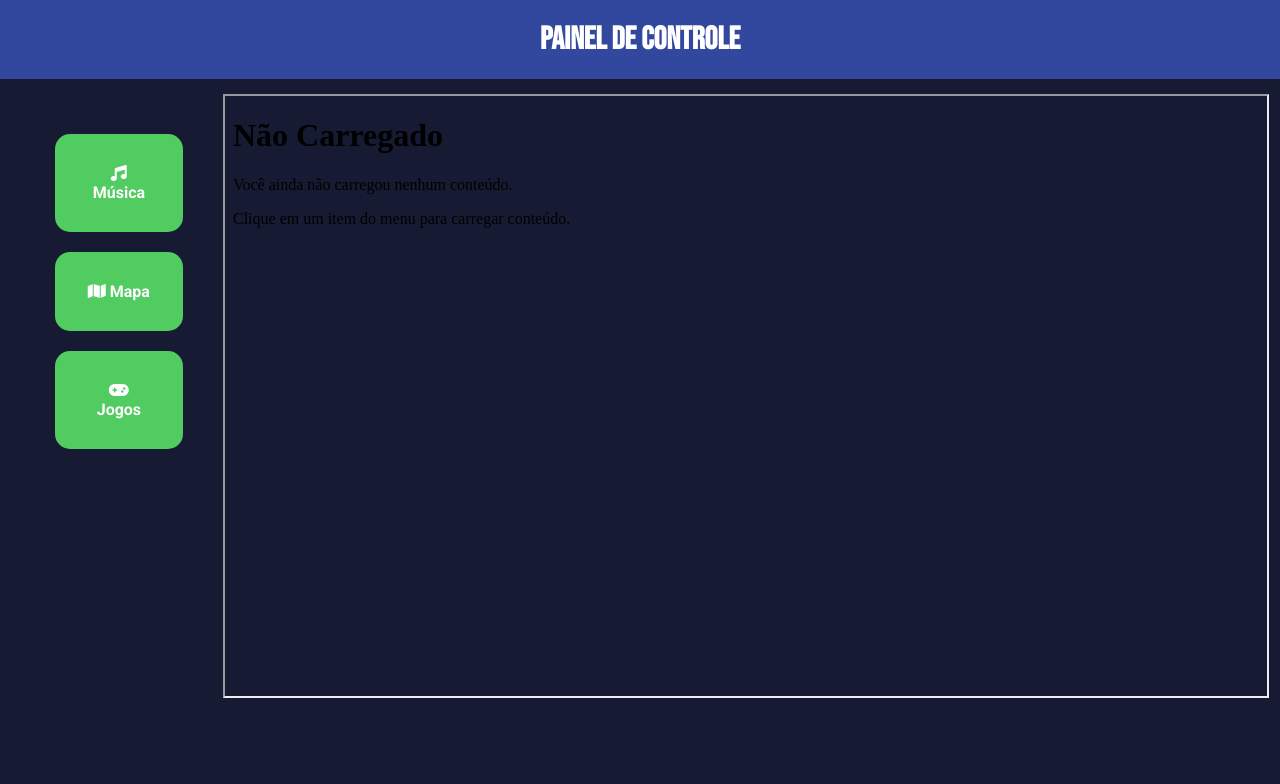
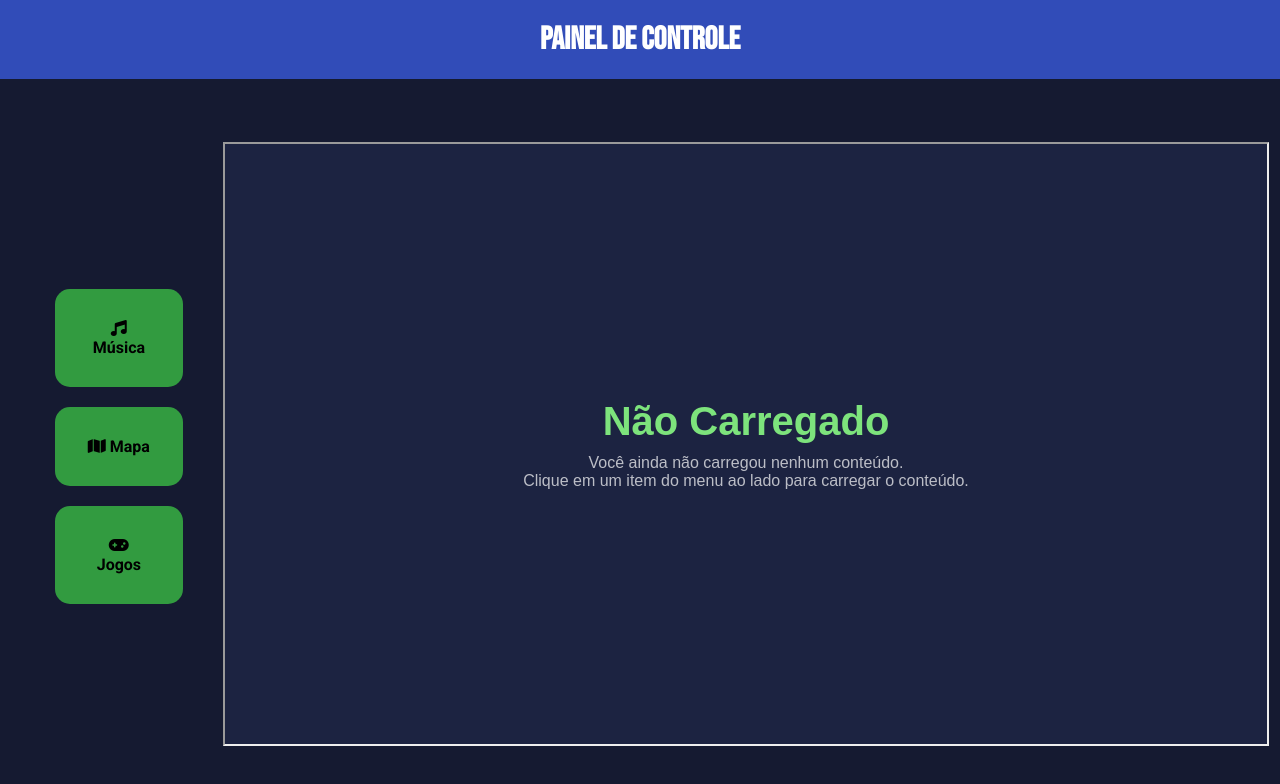
Before and after one commit to Jhown-glitch/Dashboard-de-M-dia, a plain HTML site: page index.html in a window 1280 px wide. Drawn offline with Linux system fonts and the light colour scheme.

Commit message:
Finalizacao

```diff
--- a/index.html
+++ b/index.html
@@ -14,9 +14,15 @@
     <div>
         <nav>
             <ul>
-                <li><i class="fa-solid fa-music"></i> <a href="https://www.youtube.com/embed/sF80I-TQiW0?si=Lhgp6rEbZoFQzVpW" target="frame">Música</a></li>
-                <li><i class="fa-solid fa-map"></i> <a href="https://www.google.com/maps/embed?pb=!1m18!1m12!1m3!1d117134.24481847843!2d-46.54782764006397!3d-23.444402221799077!2m3!1f0!2f0!3f0!3m2!1i1024!2i768!4f13.1!3m3!1m2!1s0x94cef53fb1b5e26d%3A0x974ce18d22c3555b!2sGuarulhos%2C%20SP!5e0!3m2!1spt-BR!2sbr!4v1776470938883!5m2!1spt-BR!2sbr" target="frame">Mapa</a></li>
-                <li><i class="fa-solid fa-gamepad"></i> <a href="https://2048game.com/pt/" target="frame">Jogos</a></li>
+                <a href="https://www.youtube.com/embed/sF80I-TQiW0?si=Lhgp6rEbZoFQzVpW" target="frame">
+                    <li><i class="fa-solid fa-music"></i> Música</li>
+                </a>
+                <a href="https://www.google.com/maps/embed?pb=!1m18!1m12!1m3!1d117134.24481847843!2d-46.54782764006397!3d-23.444402221799077!2m3!1f0!2f0!3f0!3m2!1i1024!2i768!4f13.1!3m3!1m2!1s0x94cef53fb1b5e26d%3A0x974ce18d22c3555b!2sGuarulhos%2C%20SP!5e0!3m2!1spt-BR!2sbr!4v1776470938883!5m2!1spt-BR!2sbr" target="frame">
+                    <li><i class="fa-solid fa-map"></i> Mapa</li>
+                </a>
+                <a href="https://2048game.com/pt/" target="frame">
+                    <li><i class="fa-solid fa-gamepad"></i> Jogos</li>
+                </a>
             </ul>
         </nav>
         <main>
--- a/nload.html
+++ b/nload.html
@@ -3,11 +3,40 @@
 <head>
     <meta charset="UTF-8">
     <meta name="viewport" content="width=device-width, initial-scale=1.0">
+    <style>
+        * {
+            margin: 0;
+            padding: 0;
+            box-sizing: border-box;
+        }
+
+        body {
+            display: flex;
+            flex-direction: column;
+            justify-content: center;
+            align-items: center;
+            text-align: center;
+            height: 100vh;
+            background-color: #1c2341;
+            color: #7de37c;
+            font-family: Arial, sans-serif;
+        }
+
+        h1 {
+            font-size: 2.5rem;
+            margin-bottom: 10px;
+        }
+
+        p {
+            color: #ffffff;
+            opacity: 0.7;
+        }
+    </style>
     <title>Não Carregado</title>
 </head>
 <body>
     <h1>Não Carregado</h1>
     <p>Você ainda não carregou nenhum conteúdo.</p>
-    <p>Clique em um item do menu para carregar conteúdo.</p>
+    <p>Clique em um item do menu ao lado para carregar o conteúdo.</p>
 </body>
 </html>
--- a/styles/style.css
+++ b/styles/style.css
@@ -3,10 +3,10 @@
 @import url('https://fonts.googleapis.com/css2?family=Bebas+Neue&family=Montserrat:ital,wght@0,100..900;1,100..900&family=Open+Sans:ital,wght@0,300..800;1,300..800&family=Roboto:ital,wght@0,100..900;1,100..900&display=swap');
 
 :root {
-    --primary-color-dark: #161b33;
-    --primary-color-light: #32489e;
-    --secondary-color-dark: #51cc61;
-    --secondary-color-light: #7de37c;
+    --primary-color-dark: #151a31;
+    --primary-color-light: #314cb8;
+    --secondary-color-dark: #329b40;
+    --secondary-color-light: #42cc55;
     --background-color: #f0f0f0;
     --text-color-dark: #ffffff;
     --text-color-light: #000000;
@@ -48,7 +48,7 @@
     nav ul, a {
         list-style-type: none;
         text-decoration: none;
-        color: var(--text-color-dark);
+        color: var(--text-color-light);
         font-weight: bold;
     }
 
@@ -61,12 +61,18 @@
 
     li:hover {
         background-color: var(--secondary-color-light);
+        border: 1px solid var(--background-color);
+        color: var(--text-color-dark);
         scale: 1.05;
         transition: all 0.5s ease-in-out;
     }
 
-    li:active {
-        box-shadow: 1px 1px 5px var(--background-color);
+    a:focus li, a:active li {
+        background-color: var(--secondary-color-light);
+        border: 1px solid var(--background-color);
+        box-shadow: 0px 0px 10px var(--background-color);
+        color: var(--text-color-dark);
+        scale: 1.05;
     }
 
     iframe {
@@ -87,11 +93,18 @@
         margin: 10px;
         padding: 15px;
     }
+
+    iframe {
+        aspect-ratio: 9 / 16;
+    }
 }
 
 @media screen and (orientation: landscape) {
     div {
         display: flex;
         flex-direction: row;
+        justify-content: space-around;
+        align-items: center;
+        height: 88vh;
     }
 }
```
Also changed, not shown: screenshots/desktop-ativo.png (added), screenshots/desktop.png (added), screenshots/landscape-portrait.png (added), 1 other file.
